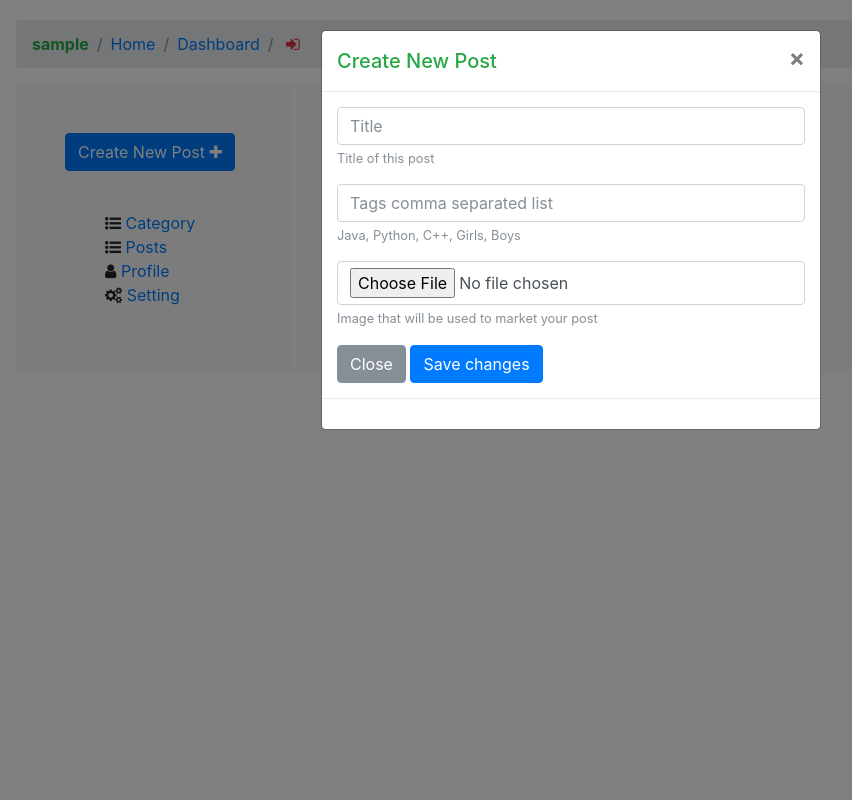
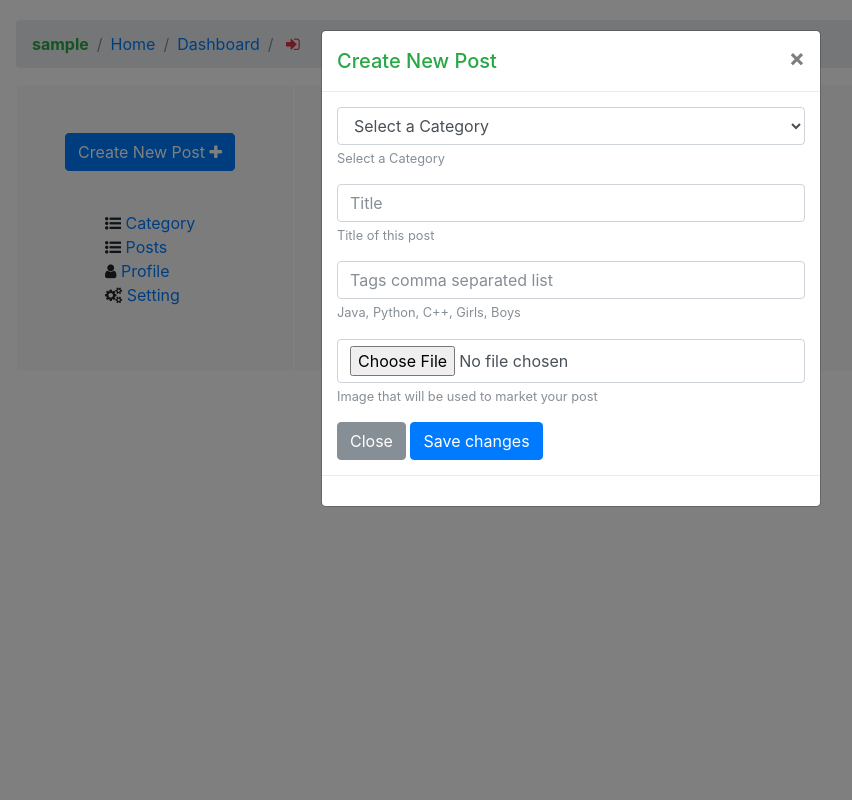
Before and after one commit to abiolarasheed/django-tinyblog, a Django app: page /dashboard/ in a window 1280 px wide, after a click on "Create New Post". Shown: the whole page, without its empty margins (69-921 px from the left). Run offline with Django 3.2, Linux system fonts and the light colour scheme; a user stored in the database is signed in; tables that the repository leaves empty hold one stand-in row (values such as "Sample post"); parts of the project's set-up code (start-up, migrations or seed data) failed here and were passed over; some libraries are stand-ins or nearby versions.

Commit message:
Updated start_new_entry.html

```diff
--- a/blog/templates/start_new_entry.html
+++ b/blog/templates/start_new_entry.html
@@ -9,11 +9,22 @@
       </div>
       <div class="modal-body">
         <form id="entry_form" method="post" action="{% url 'entry_create' %}" enctype="multipart/form-data" >{% csrf_token %}
+
+            {% if categories.exists %}
+            <div class="form-group">
+                <select class="form-control" name="category">
+                    <option>Select a Category</option>
+                    {% for category in categories %}
+                    <option value="{{category.pk}}">{{category.name}}</option>
+                    {% endfor %}
+                </select>
+                <small class="form-text text-muted"> Select a Category  </small>
+            </div>
+            {% endif %}
+
             <div class="form-group">
                 <input placeholder="Title" type="text" name="title" maxlength="500" id="id_title" class="form-control" required>
-                <small class="form-text text-muted">
-                    Title of this post
-                </small>
+                <small class="form-text text-muted"> Title of this post </small>
             </div>
 
             <div class="form-group">
```
